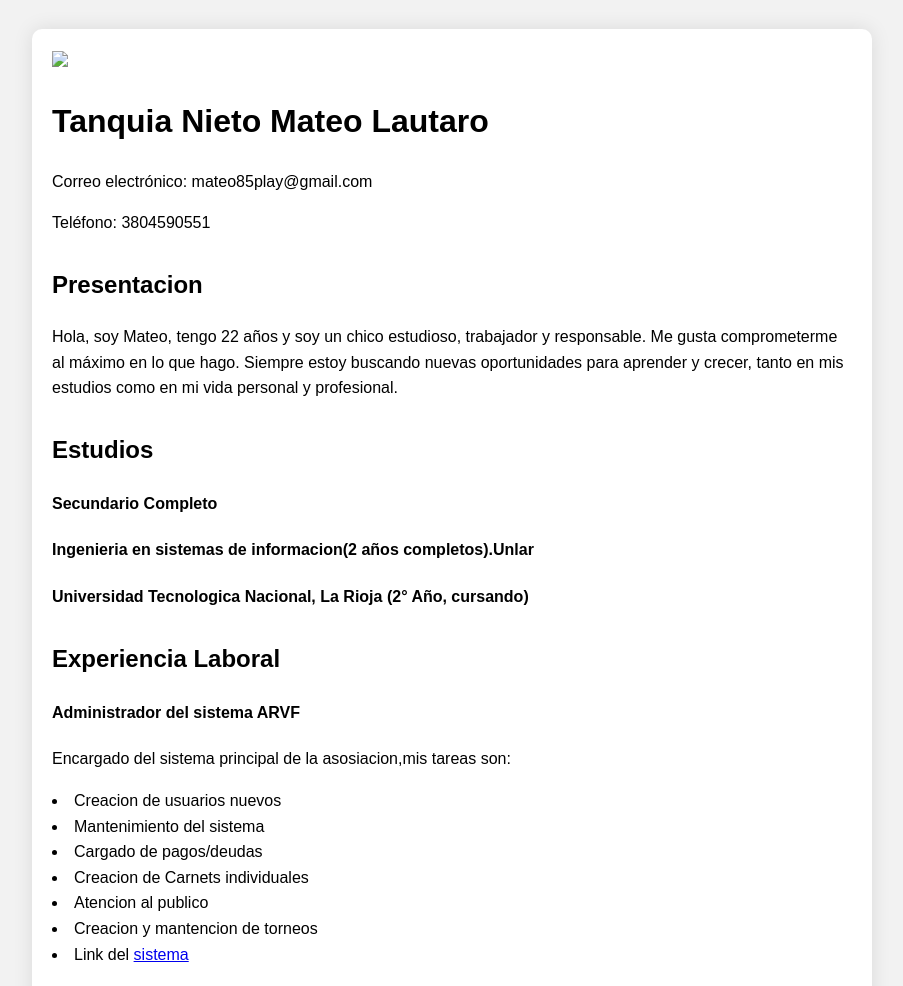
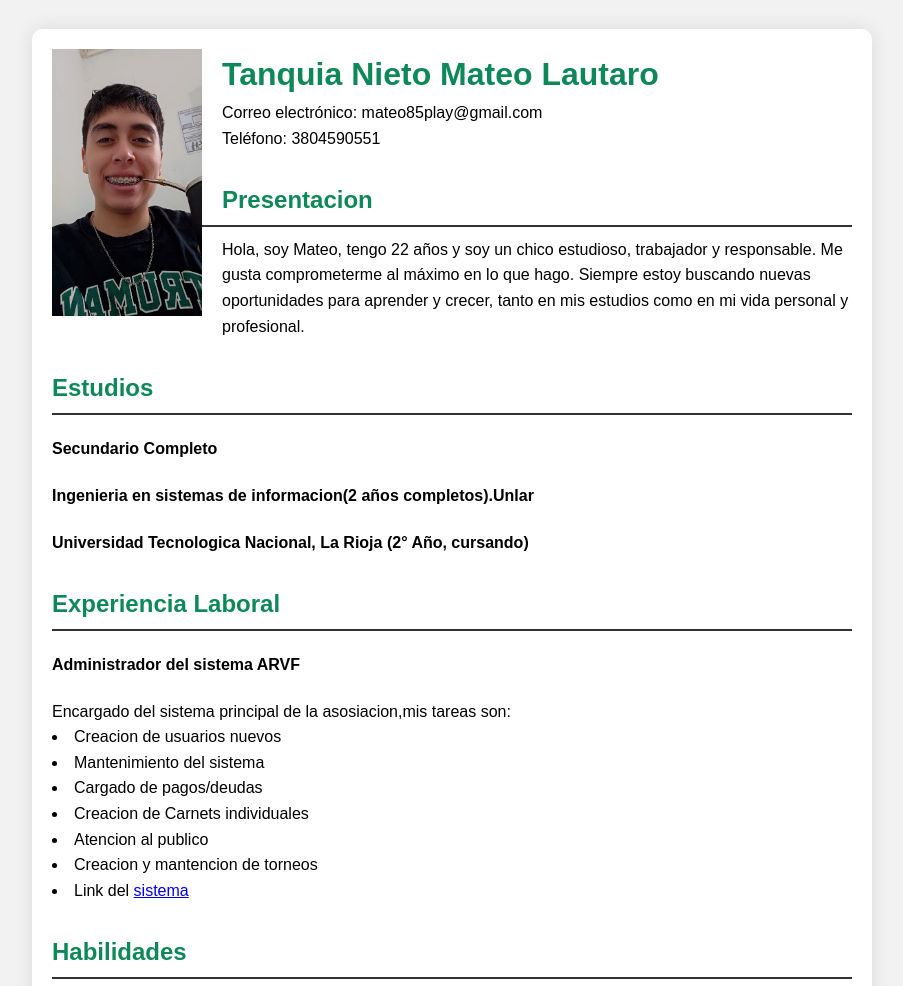
Before and after one commit to tmateot/PriemerRepo, a plain HTML site: page index.html in a window 1280 px wide. Shown: the top 986 px of the page, without its empty margins (188-1091 px from the left). Drawn offline with Linux system fonts and the light colour scheme.

Commit message:
Agregado de colora SECCIONES Y Detalles personales

```diff
--- a/style.css
+++ b/style.css
@@ -16,3 +16,27 @@ body{
 .seccion {
     margin-bottom: 30px;
 }
+
+.foto_perfil {
+    width: 150px;
+    height: auto;
+    float: left;
+    margin-right: 20px;
+}
+.detalles_pers{
+    overflow: hidden;
+}
+.seccion h1, .seccion h2, .seccion h3 {
+    color: rgb(15, 136, 89);
+    margin: 0;
+}
+
+.seccion h2 {
+    border-bottom: 2px solid #333;
+    padding-bottom: 5px;
+    margin-bottom: 10px;
+}
+
+.seccion p {
+    margin: 0;
+}
```
Also changed, not shown: tu_foto_personal.jpg (added).
